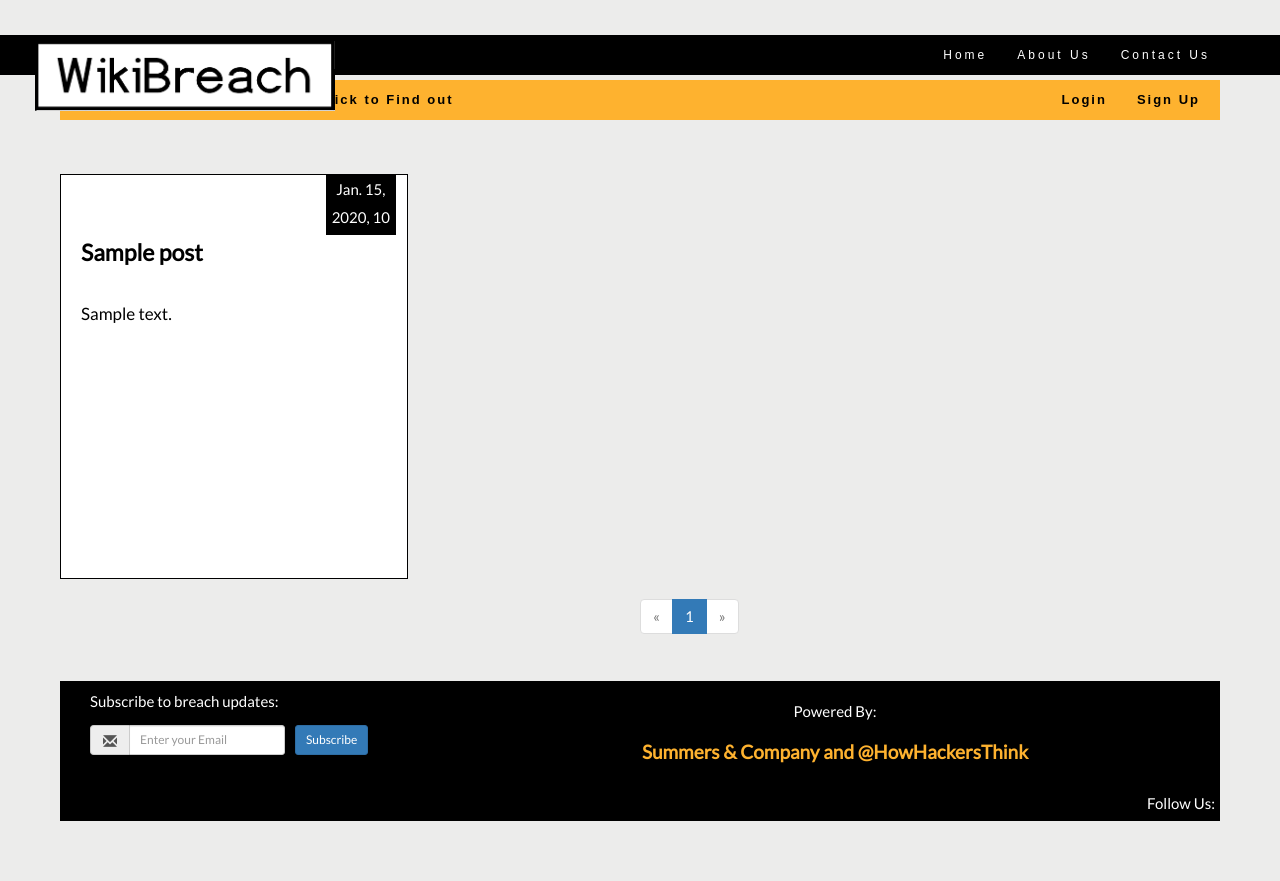
After one commit to aditi-sharma/Wikibreach, a Django app: template posts/templates/allPosts.html in a window 1280 px wide. The commit adds this page. Run offline with Django 3.2, Linux system fonts and the light colour scheme; the template is opened without the code that fills it: most values are stand-ins (such as "Sample title", 1, 10 or a date in 2020); some libraries are stand-ins or nearby versions.

Commit message:
Added app for individual posts and features of it

```diff
--- a/WikiBreach/gmail.json
+++ b/WikiBreach/gmail.json
@@ -1 +1 @@
-{"access_token": "ya29.Glw0BP3K3DiPfSg-mNjNfJ4oBcI9YRn7yYcAWHTVWVSsMEU7UBjkncH8k_3HPZS7q57pG79vEENp-tOJWVWEYn4OihXw8Y0x-fUzWxq1Q04MOa9Jc8oEdI-N3tE3Kw", "client_id": "909307336137-qfvhqujfb1tekv3td9ge9r67s4qc0dmt.apps.googleusercontent.com", "client_secret": "gyBLkPbL-DqdW2cNPi-6z4gq", "refresh_token": "1/1oa7E_tQOIIzy7cp9JbiUfmFNMzIGh7PAY8z5Hf7Pfk", "token_expiry": "2017-04-22T05:34:36Z", "token_uri": "https://accounts.google.com/o/oauth2/token", "user_agent": "Web client 1", "revoke_uri": "https://accounts.google.com/o/oauth2/revoke", "id_token": null, "token_response": {"access_token": "ya29.Glw0BP3K3DiPfSg-mNjNfJ4oBcI9YRn7yYcAWHTVWVSsMEU7UBjkncH8k_3HPZS7q57pG79vEENp-tOJWVWEYn4OihXw8Y0x-fUzWxq1Q04MOa9Jc8oEdI-N3tE3Kw", "expires_in": 3600, "token_type": "Bearer"}, "scopes": ["https://www.googleapis.com/auth/gmail.readonly", "https://www.googleapis.com/auth/gmail.modify", "https://mail.google.com/"], "token_info_uri": "https://www.googleapis.com/oauth2/v3/tokeninfo", "invalid": false, "_class": "OAuth2Credentials", "_module": "oauth2client.client"}
+{"access_token": "ya29.Glw9BDRxiSJTtULAm6GMmc4s_MsRspvFdUdxilLzHrJO8coFBy-yQ6_Qzm-d47FUSt8dS2bIDAiCHMO7d8Dife1J4H9KAke8CdQ9EcqtupR1QzdkPGLoPxsuW2vv9g", "client_id": "909307336137-qfvhqujfb1tekv3td9ge9r67s4qc0dmt.apps.googleusercontent.com", "client_secret": "gyBLkPbL-DqdW2cNPi-6z4gq", "refresh_token": "1/1oa7E_tQOIIzy7cp9JbiUfmFNMzIGh7PAY8z5Hf7Pfk", "token_expiry": "2017-05-01T18:43:25Z", "token_uri": "https://accounts.google.com/o/oauth2/token", "user_agent": "Web client 1", "revoke_uri": "https://accounts.google.com/o/oauth2/revoke", "id_token": null, "token_response": {"access_token": "ya29.Glw9BDRxiSJTtULAm6GMmc4s_MsRspvFdUdxilLzHrJO8coFBy-yQ6_Qzm-d47FUSt8dS2bIDAiCHMO7d8Dife1J4H9KAke8CdQ9EcqtupR1QzdkPGLoPxsuW2vv9g", "expires_in": 3600, "token_type": "Bearer"}, "scopes": ["https://mail.google.com/", "https://www.googleapis.com/auth/gmail.modify", "https://www.googleapis.com/auth/gmail.readonly"], "token_info_uri": "https://www.googleapis.com/oauth2/v3/tokeninfo", "invalid": false, "_class": "OAuth2Credentials", "_module": "oauth2client.client"}
--- a/WikiBreach/settings.py
+++ b/WikiBreach/settings.py
@@ -37,6 +37,7 @@ ADMINS = (
 
 INSTALLED_APPS = [
     'pwnedCheck.apps.PwnedcheckConfig',
+    'posts.apps.PostsConfig',
     'django.contrib.admin',
     'django.contrib.auth',
     'django.contrib.contenttypes',
@@ -44,7 +45,8 @@ INSTALLED_APPS = [
     'django.contrib.messages',
     'django.contrib.staticfiles',
     'django.contrib.sessions.middleware',
-    'oauth2client.contrib.django_util'
+    'oauth2client.contrib.django_util',
+
 ]
 
 MIDDLEWARE = [
@@ -74,7 +76,7 @@ ROOT_URLCONF = 'WikiBreach.urls'
 TEMPLATES = [
     {
         'BACKEND': 'django.template.backends.django.DjangoTemplates',
-        'DIRS': ['WikiBreach/templates'],
+        'DIRS': ['WikiBreach/templates', 'WikiBreach/posts/templates'],
         'APP_DIRS': True,
         'OPTIONS': {
             'context_processors': [
--- a/WikiBreach/templates/base.html
+++ b/WikiBreach/templates/base.html
@@ -1,5 +1,4 @@
 {% load static %}
-<!DOCTYPE html>
 <html lang="en">
 <head>
   <!-- Theme Made By www.w3schools.com - No Copyright -->
@@ -49,7 +48,7 @@
   }
 
   .navbar {
-      position: fixed;
+      position: absolute;
       margin-bottom: 10px;
       background-color: #000;
       z-index: 2000;
@@ -64,7 +63,7 @@
   }
 
   .logo {
-      position: fixed;
+      position: absolute;
       // Use your own values for anything below this line.
       z-index: 9999;
       left: 35px;
@@ -158,7 +157,7 @@
   }
   @media screen and (max-width: 480px) {
     .logo {
-        font-size: 150px;
+        width: 50px;
     }
   }
   </style>
@@ -207,19 +206,21 @@
 </nav>
 
 <!-- Container (About Section) -->
-<div id="about" class="container-fluid">
-  <div class="row">
-    <div class="col-sm-8">
-      <h2>About Company Page</h2><br>
-      <h4>Lorem ipsum dolor sit amet, consectetur adipiscing elit, sed do eiusmod tempor incididunt ut labore et dolore magna aliqua. Ut enim ad minim veniam, quis nostrud exercitation ullamco laboris nisi ut aliquip ex ea commodo consequat.</h4><br>
-      <p>Lorem ipsum dolor sit amet, consectetur adipiscing elit, sed do eiusmod tempor incididunt ut labore et dolore magna aliqua. Ut enim ad minim veniam, quis nostrud exercitation ullamco laboris nisi ut aliquip ex ea commodo consequat. Excepteur sint occaecat cupidatat non proident, sunt in culpa qui officia deserunt mollit anim id est laborum consectetur adipiscing elit, sed do eiusmod tempor incididunt ut labore et dolore magna aliqua. Ut enim ad minim veniam, quis nostrud exercitation ullamco laboris nisi ut aliquip ex ea commodo consequat.</p>
-      <br><button class="btn btn-default btn-lg">Get in Touch</button>
-    </div>
-  </div>
-</div>
+<!--<div id="about" class="container-fluid">-->
+  <!--<div class="row">-->
+    <!--<div class="col-sm-8">-->
+      <!--<h2>About Company Page</h2><br>-->
+      <!--<h4>Lorem ipsum dolor sit amet, consectetur adipiscing elit, sed do eiusmod tempor incididunt ut labore et dolore magna aliqua. Ut enim ad minim veniam, quis nostrud exercitation ullamco laboris nisi ut aliquip ex ea commodo consequat.</h4><br>-->
+      <!--<p>Lorem ipsum dolor sit amet, consectetur adipiscing elit, sed do eiusmod tempor incididunt ut labore et dolore magna aliqua. Ut enim ad minim veniam, quis nostrud exercitation ullamco laboris nisi ut aliquip ex ea commodo consequat. Excepteur sint occaecat cupidatat non proident, sunt in culpa qui officia deserunt mollit anim id est laborum consectetur adipiscing elit, sed do eiusmod tempor incididunt ut labore et dolore magna aliqua. Ut enim ad minim veniam, quis nostrud exercitation ullamco laboris nisi ut aliquip ex ea commodo consequat.</p>-->
+      <!--<br><button class="btn btn-default btn-lg">Get in Touch</button>-->
+    <!--</div>-->
+  <!--</div>-->
+<!--</div>-->
+<br/> <br/>
+ {% block content %}
 
- {% block content %}
 {% endblock%}
+<br/> <br/>
 <footer>
   <div class="container" align="left">
     <form class="form-inline">
--- a/WikiBreach/templates/login.html
+++ b/WikiBreach/templates/login.html
@@ -17,7 +17,7 @@
 <p>Please login to see this page.</p>
     {% endif %}
 {% endif %}
-
+<br> <br><br> <br> <br><br>
 <div class="container">
     <div class="row">
         <div class="col-md-4 col-md-offset-4">
@@ -53,7 +53,7 @@
         </div>
     </div>
 </div>
-
+<br> <br><br><br> <br><br>
 {% endblock %}
 
 {% block javascript %}
--- /dev/null
+++ b/WikiBreach/templates/paginator.html
@@ -0,0 +1,27 @@
+<style>
+  .pagination {
+    position:relative;
+    left:50%;
+  }
+</style>
+
+
+<ul class="pagination">
+  {% if paginator.has_previous %}
+    <li><a href="?page={{ paginator.previous_page_number }}">&laquo;</a></li>
+  {% else %}
+    <li class="disabled"><span>&laquo;</span></li>
+  {% endif %}
+  {% for i in paginator.paginator.page_range %}
+    {% if paginator.number == i %}
+      <li class="active"><span>{{ i }} <span class="sr-only">(current)</span></span></li>
+    {% else %}
+      <li><a href="?page={{ i }}">{{ i }}</a></li>
+    {% endif %}
+  {% endfor %}
+  {% if paginator.has_next %}
+    <li><a href="?page={{ paginator.next_page_number }}">&raquo;</a></li>
+  {% else %}
+    <li class="disabled"><span>&raquo;</span></li>
+  {% endif %}
+</ul>
--- a/WikiBreach/urls.py
+++ b/WikiBreach/urls.py
@@ -23,11 +23,8 @@ from pwnedCheck import views as view
 
 urlpatterns = [
     url(r'^admin/', admin.site.urls),
-    # url(r'^$', view.home, name='home'),
     url(r'^getAlerts', view.get_profile_required),
-    url(r'^viewPosts', view.view_posts),
-    # url(r'^deleteMessage', view.deleteMessage())
-  #  url(r'^pwnedCheck/', include('pwnedCheck.urls')),
+    url(r'^posts/', include('posts.urls')),
     url(r'^login/$', views.login, {'template_name': 'login.html', 'authentication_form': LoginForm}, name='login'),
     url(r'^logout/$', views.logout, {'template_name': 'logout.html'}, name='logout'),
     url(r'^oauth2/', urls.include(django_util_site.urls)),
--- /dev/null
+++ b/posts/templates/allPosts.html
@@ -0,0 +1,117 @@
+{% extends 'base.html' %}
+
+{% block content %}
+<style>
+body {
+  margin: 60px;
+  background-color: #ececeb;
+}
+
+.box {
+  background-color: white;
+  color: black;
+  border: 1px solid black;
+  padding-left: 20px;
+  padding-right: 20px;
+  z-index: 1;
+  font-size: 150%;
+  line-height: 28px;
+}
+
+.wrapper {
+  width: 100%;
+  display: grid;
+  grid-template-columns: 30% auto 30%;
+  grid-column-gap: 45px;
+  grid-row-gap: 45px;
+  <!--grid-auto-flow: column;-->
+}
+
+
+.date-box{
+    position: relative;
+    top:0px;
+    left: 80%;
+    background-color:black !important;
+    width: 70px !important;
+    height: 60px !important;
+    z-index: 999;
+    color: white;
+    text-align: center;
+    font-size: 15px !important;
+}
+
+.c {
+  grid-row: span 10;
+}
+
+.h {
+  grid-row: span 12;
+}
+
+.j {
+  grid-row: span 15;
+}
+
+ .h2 {
+      font-size: 23px;
+      color: black;
+      font-weight: 600;
+      line-height: 35px !important;
+  }
+
+  .content {
+    margin-top: 30px !important;
+    font-size: 17px;
+    color: black;
+    font-weight: 300 !important;
+  }
+
+@media screen and (max-width: 1140px) {
+    .wrapper {
+      text-align: center;
+      grid-template-columns: 50% 50%;
+      margin: 25px 0;
+    }
+        .box {
+      font-size: 100%;
+    }
+  }
+
+@media screen and (max-width: 768px) {
+    .wrapper {
+      text-align: center;
+      grid-template-columns: 100%;
+      margin: 25px 0;
+    }
+    .box {
+      font-size: 100%;
+    }
+  }
+  @media screen and (max-width: 480px) {
+    .wrapper {
+      text-align: center;
+      grid-template-rows: 100%;
+      grid-template-columns: 100%;
+      margin: 25px 0;
+    }
+        .box {
+      font-size: 100%;
+    }
+  }
+  </style>
+</style>
+    {% with 'jch' as list %}
+    <div class="wrapper">
+{% for post in posts %}
+        <div class="box {{ list | random}}">
+            <div class="date-box">{{post.breach_date}} </div>
+            <a href="{% url 'post' post.slug %}" class="h2">{{post.title}} </a>
+            <div class="content"> {{post.content}} </div>
+        </div>
+{% endfor %}
+   </div>
+   {% endwith %}
+
+    {% include 'paginator.html' with paginator=posts %}
+{% endblock %}
--- /dev/null
+++ b/posts/urls.py
@@ -0,0 +1,16 @@
+from django.conf.urls import url
+from posts import views
+
+urlpatterns = [
+    url(r'^$', views.posts),
+    url(r'^createPost/(?P<id>\w+)/$', views.createPost, name='createPost'),
+    url(r'^publishPost/', views.publishPost, name='publishPost'),
+    url(r'^(?P<slug>[-\w]+)/$', views.post, name='post'),
+    url(r'^tag/(?P<tag_name>.+)/$', views.tag, name='tag'),
+    # url(r'^preview/$', views.preview, name='preview'),
+    # url(r'^drafts/$', views.drafts, name='drafts'),
+    # url(r'^comment/$', views.comment, name='comment'),
+    # url(r'^tag/(?P<tag_name>.+)/$', views.tag, name='tag'),
+    url(r'^edit/(?P<slug>[-\w]+)/$', views.editPost, name='edit'),
+    url(r'^update/(?P<slug>[-\w]+)/$', views.updatePost, name='update'),
+]
```
Also changed, not shown: WikiBreach/templates/curation.html (+41 -7 lines), posts/forms.py (added, +27 -0 lines), posts/templates/editPost.html (added, +71 -0 lines), posts/templates/post.html (added, +86 -0 lines), pwnedCheck/urls.py (deleted, +0 -8 lines), pwnedCheck/views.py (+27 -16 lines).
